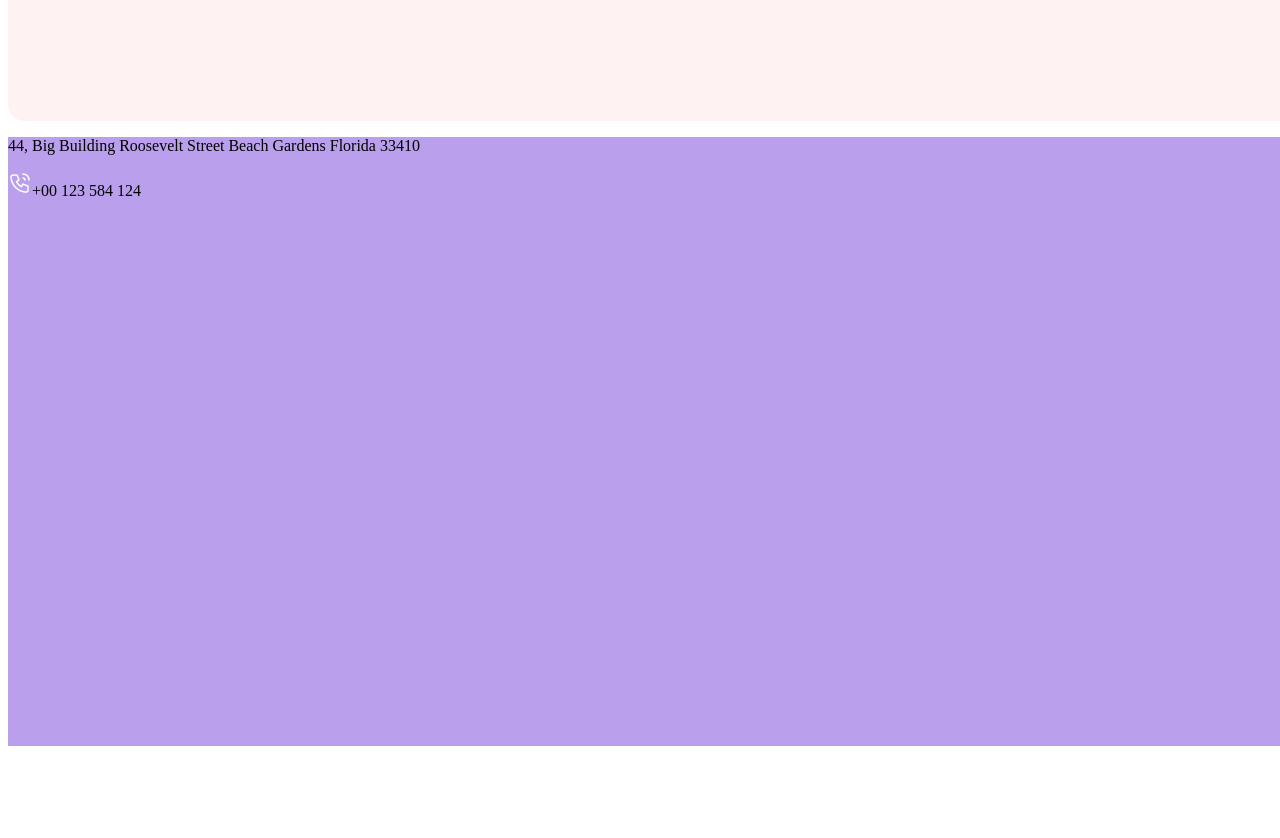
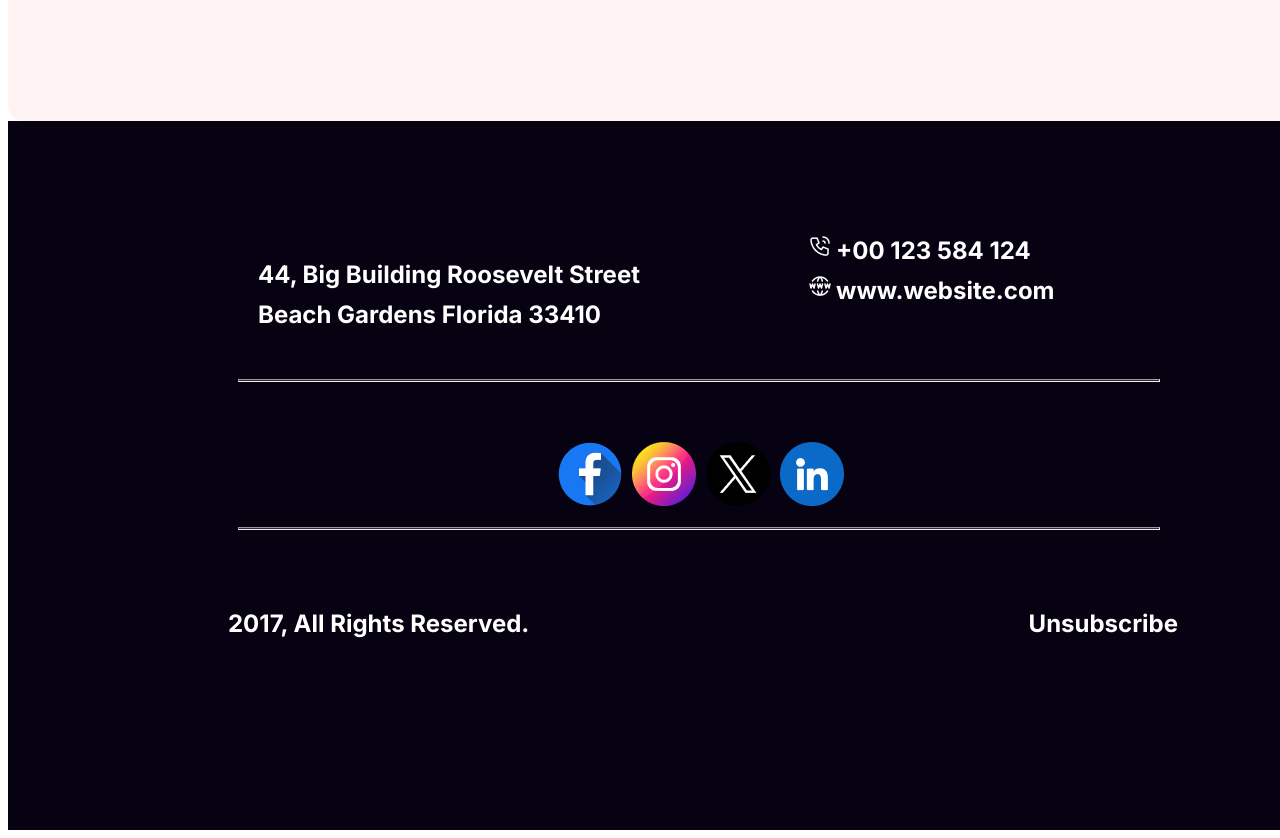
Before and after one commit to tanin9/B9A1-New-Year-New-Mission, a plain HTML site: page index.html in a window 1280 px wide. Shown: the part 6100-6938 px from the top of the page. Before the commit the page ends 6854 px from the top, so only its background shows below. Drawn offline with Linux system fonts and the light colour scheme.

Commit message:
footer section added

```diff
--- a/index.html
+++ b/index.html
@@ -26,7 +26,7 @@
             </div>
         </section>
     </head>
-
+    <!-- main section -->
     <main>
         <section class="offer">
             <h1 class="off">65% OFF</h1>
@@ -36,10 +36,11 @@
 
         </section>
 
-        <section class="about-section" >
-            <div >
+        <section class="about-section">
+            <div>
                 <h3 class="md-party">Welcome to midnight party</h3>
-            <h1 class="md-about">Dolor sit amet consectetur. Consequat eget consectetur maecenas sed molestie malesuada.
+                <h1 class="md-about">Dolor sit amet consectetur. Consequat eget consectetur maecenas sed molestie
+                    malesuada.
                     Ipsum sed sodales risus ut pellentesque vel euismod. </h1>
 
                 <button class="btn-join">Join Now</button>
@@ -65,7 +66,8 @@
             <h1 class="text-sell-2"> <span class="time-text">Holidays</span> Sale 50%</h1>
 
             <p class="text-sell-3">Dolor sit amet consectetur. Consequat eget consectetur maecenas sed
-                    molestie malesuada. Ipsum sed sodales risus ut pellentesque vel euismod. Eleifend nunc purus quam id fermentum amet amet sit consectetur.
+                molestie malesuada. Ipsum sed sodales risus ut pellentesque vel euismod. Eleifend nunc purus quam id
+                fermentum amet amet sit consectetur.
             </p>
             <!-- </section> -->
 
@@ -90,7 +92,8 @@
             <div class="gift-text">
                 <h6 class="best-gift">THE BEST GIFTS</h6>
                 <h2 class="gift-protfolio">Our Awesome Portfolio</h2>
-            <p class="gift-content">Dolor sit amet consectetur. Consequat eget consectetur maecenas sed molestie malesuada. Ipsum sed sodales risus ut pellentesque vel euismod. </p>
+                <p class="gift-content">Dolor sit amet consectetur. Consequat eget consectetur maecenas sed molestie
+                    malesuada. Ipsum sed sodales risus ut pellentesque vel euismod. </p>
 
             </div>
             <div class="gift-img">
@@ -112,7 +115,8 @@
             <div class="subscribe">
                 <img id="e-img" src="images/Group 61.png" alt="">
                 <h2 class="subscribe-title">Subscribe Newsletter</h2>
-            <p class="subscribe-description">Dolor sit amet consectetur. Consequat eget consectetur maecenas sed molestie malesuada. Ipsum sed sodales risus ut pellentesque vel euismod. </p>
+                <p class="subscribe-description">Dolor sit amet consectetur. Consequat eget consectetur maecenas sed
+                    molestie malesuada. Ipsum sed sodales risus ut pellentesque vel euismod. </p>
             </div>
 
             <div class="msg">
@@ -125,18 +129,41 @@
 
         </section>
     </main>
+    <!-- footer section -->
+
     <footer class="foot">
 
-        <section class="contact">
-            <div class="adress-contact">
-                <p>44, Big Building Roosevelt Street
+        <div class="footer-column">
+            <div class="footer-column-1">
+                <p class="foot-text">44, Big Building Roosevelt Street
                     Beach Gardens Florida 33410</p>
+
+
             </div>
 
-            <div class="phone-contact">
-                <p><img src="images/Call.png" alt="">+00 123 584 124</p>
+            <div class="footer-column-1">
+                <img src="images/Call.png" alt="">
+                <span class="foot-text">+00 123 584 124</span>
+                <br>
+                <img src="images/Website.png" alt="">
+                <span class="foot-text">www.website.com</span>
             </div>
-        </section>
+        </div>
+        <hr>
+        <div class="footer-column-mid">
+
+            <img src="images/Facebook.png" alt="">
+            <img src="images/Instagram.png" alt="">
+            <img src="images/Twitter.png" alt="">
+            <img src="images/Linkedin.png" alt="">
+        </div>
+
+        <hr>
+
+        <div class="footer-column-text">
+            <p class="foot-text1" id="footer-text1">2017, All Rights Reserved.</p>
+            <p class="foot-text2" id="footer-text2">Unsubscribe</p>
+        </div>
 
 
     </footer>
--- a/styles/style.css
+++ b/styles/style.css
@@ -437,8 +437,80 @@ input[type=submit] {
 
 
 
+
+
 .foot {
-    width: 1500px;
-    height: 609px;
-    background-color: #b99fec;
+    width: 1240px;
+    height: 509px;
+    background-color: #070211;;
+    padding: 100px 50px;
+
+
+
 }
+
+.foot-text{
+    color: #FFF;
+    font-family: Inter;
+    font-size: 24px;
+    font-style: normal;
+    font-weight: 500;
+    line-height: 40px;
+    width: 450px;
+}
+
+.foot hr {
+
+    margin: 10px 180px 50px;
+    width: 920px;
+    height: 1px;
+    background: rgba(255, 255, 255, 0.15);
+}
+
+.footer-column {
+    display: flex;
+    gap: 100px;
+    padding: 10px 200px;
+
+}
+
+.footer-column-mid {
+    display: flex;
+    gap: 10px;
+    padding: 10px 500px;
+}
+
+.footer-column-mid hr {
+
+    margin: 10px 180px 50px;
+    width: 920px;
+    height: 1px;
+    background: rgba(255, 255, 255, 0.15);
+}
+
+.footer-column-text{
+    display: flex;
+    gap: 300px;
+    padding: 0px 120px;
+
+}
+.foot-text1{
+    color: #FFF;
+    font-family: Inter;
+    font-size: 24px;
+    font-style: normal;
+    font-weight: 500;
+    line-height: 40px;
+    width: 1550px;
+    margin-left: 50px;
+}
+.foot-text2{
+    color: #FFF;
+    font-family: Inter;
+    font-size: 24px;
+    font-style: normal;
+    font-weight: 500;
+    line-height: 40px;
+    width: 150px;
+
+}
```
Lines whose indentation alone changed are shown as unchanged.
